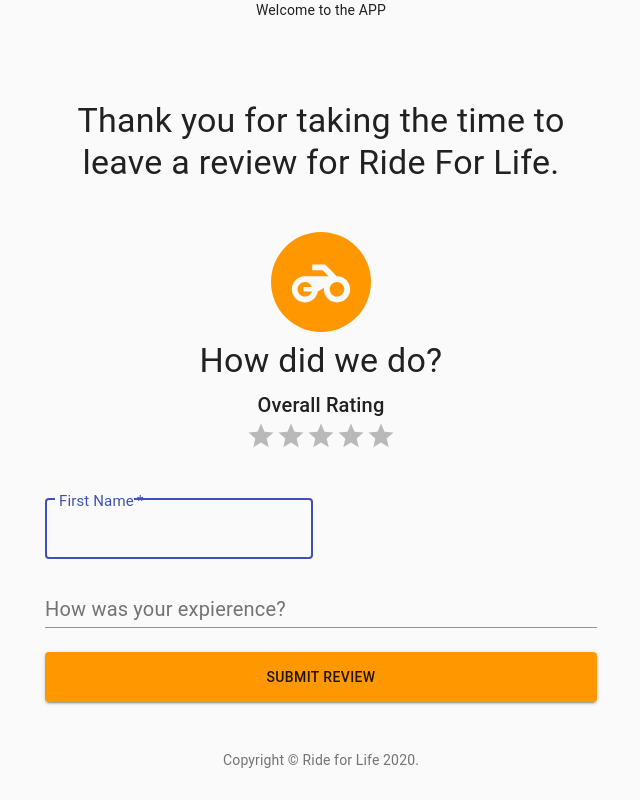
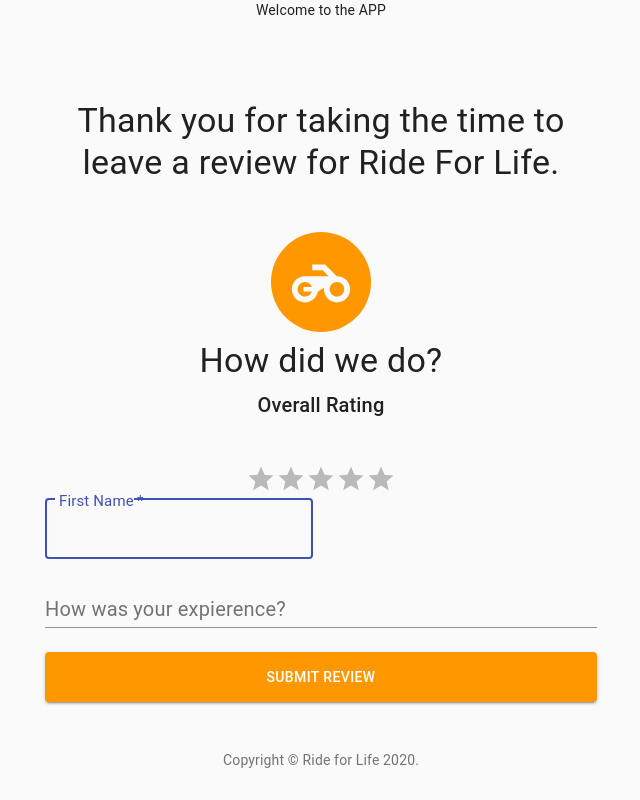
Before and after one commit to Ride4Life/Front-End, a React (Create React App) app: page / in a window 1280 px wide. Shown: the whole page, without its empty margins (319-959 px from the left). Built offline with nearby package versions, Linux system fonts and the light colour scheme.

Commit message:
fixed typo

```diff
--- a/src/components/ReviewForm.js
+++ b/src/components/ReviewForm.js
@@ -11,8 +11,13 @@
 import Container from '@material-ui/core/Container';
 import MotorcycleIcon from '@material-ui/icons/Motorcycle';
 import { Rating } from '@material-ui/lab'
+import { Formik, Form } from "formik";
+import * as yup from "yup";
 
-
+const ReviewSchema = yup.object().shape({
+    firstName: yup.string().required("This field is required."),
+    comment: yup.string().required("This field is required."),
+});
 function Copyright() {
     return (
         <Typography variant="body2" color="textSecondary" align="center">
@@ -51,7 +56,7 @@
 
 export default function ReviewForm() {
     const classes = useStyles();
-    const [value, setValue] = useState(0);
+
 
     return (
         <Container component="main" maxWidth="sm">
@@ -70,19 +75,29 @@
                     <Typography component="h1" variant="h6">
                         Overall Rating
                 </Typography>
+                </Box>
+                <Formik
+                    initialValues={{
+                        firstName: "",
+                        comment: "",
+                        rating: ""
+                    }}
+                    validationSchema={ReviewSchema}
+                    onSubmit={values => {
+                        console.log(values);
+                    }}
+                >
+                    {({ errors, handleChange, handleSubmit, touched }) => (
+                        <Form className={classes.form} >
                              <Rating
                         size="large"
-                        name="simple-controlled"
-                        value={value}
-                        onChange={(event, newValue) => {
-                            setValue(newValue);
-                        }}
+                        name="rating"
+                        onChange={handleChange}
                     />
-                </Box>
-                <form className={classes.form} >
                             <Grid container spacing={2}>
                                 <Grid item xs={12} sm={6}>
                                     <TextField
+                                        error={errors.firstName && touched.firstName}
                                         autoComplete="fname"
                                         name="firstName"
                                         variant="outlined"
@@ -90,9 +105,13 @@
                                         fullWidth
                                         id="firstName"
                                         label="First Name"
-                                inputProps={{style: {fontSize: 20}}}
-                                InputLabelProps={{style: {fontSize: 20}}}
+                                        inputProps={{ style: { fontSize: 20 } }}
+                                        InputLabelProps={{ style: { fontSize: 20 } }}
                                         autoFocus
+                                        helperText={
+                                            errors.firstName && touched.firstName ? errors.firstName : null
+                                        }
+                                        onChange={handleChange}
                                     />
                                 </Grid>
                                 <Grid item xs={12}>
@@ -101,8 +120,9 @@
                                         id="comment"
                                         label="How was your expierence?"
                                         name="comment"
-                                inputProps={{style: {fontSize: 20}}}
-                                InputLabelProps={{style: {fontSize: 20}}}
+                                        inputProps={{ style: { fontSize: 20 } }}
+                                        InputLabelProps={{ style: { fontSize: 20 } }}
+                                        onChange={handleChange}
                                     />
                                 </Grid>
                             </Grid>
@@ -110,12 +130,14 @@
                                 type="submit"
                                 fullWidth
                                 variant="contained"
-                        color="warning"
+                                color="primary"
                                 className={classes.submit}
                             >
                                 Submit Review
                     </Button>
-                </form>
+                        </Form>
+                    )}
+                </Formik>
             </div>
             <Box mt={5}>
                 <Copyright />
```
Lines whose indentation alone changed are shown as unchanged.
